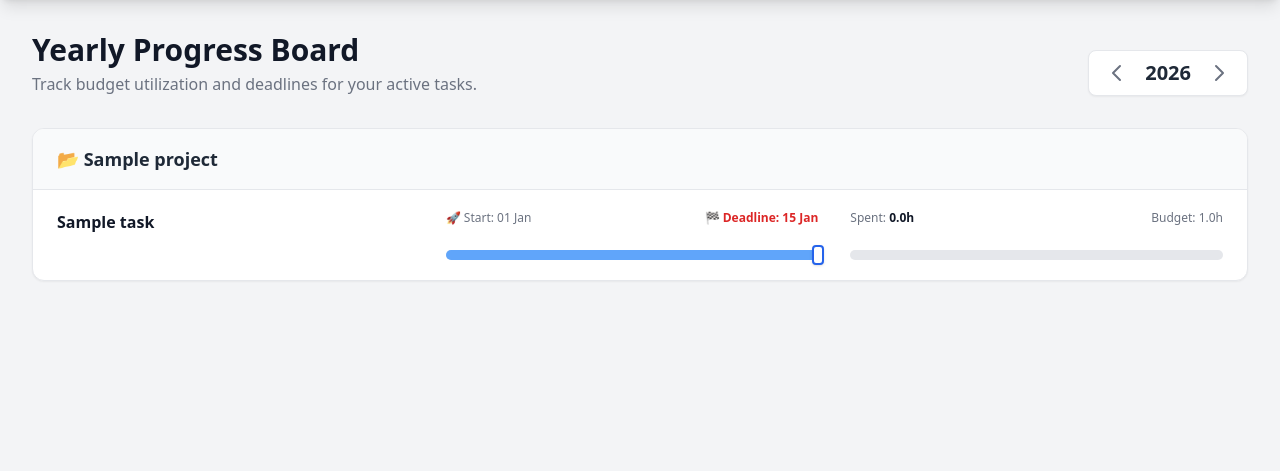
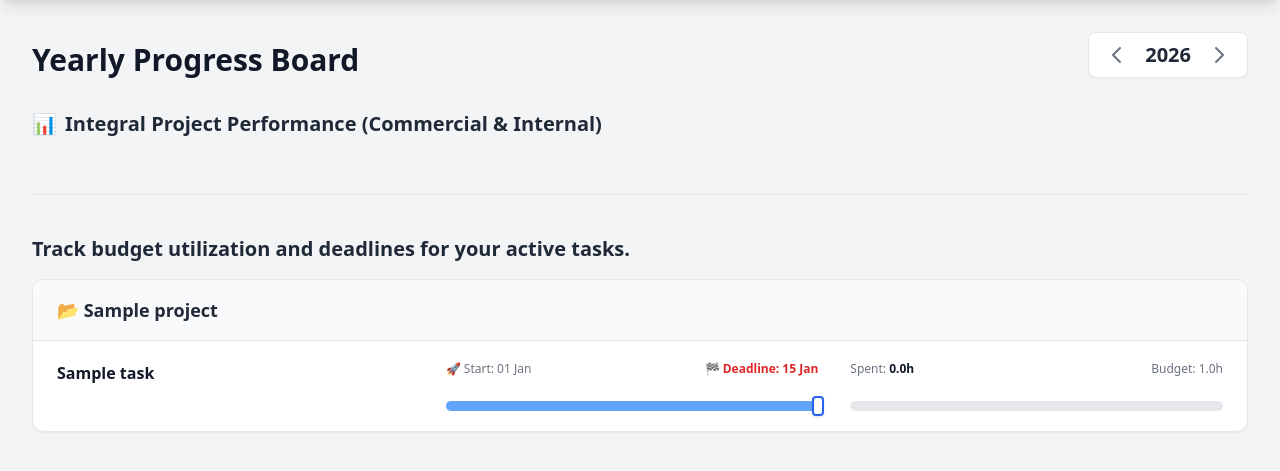
Before and after one commit to OleksanderShevchenko/MyProjectsManager, a Django app: page /progress/ in a window 1280 px wide. Shown: the part 64-535 px from the top of the page. Run offline with Django 5.2, Linux system fonts and the light colour scheme; a user stored in the database is signed in; tables that the repository leaves empty hold one stand-in row (values such as "Sample post"); data that the repository does not hold is empty; some libraries are stand-ins or nearby versions.

Commit message:
Add placeholders for future and past years. Move "Yearly Progress Board" and year switcher to the top. Add integration dashboard per projects - to display project's progress.

```diff
--- a/work_time_reporter/templates/work_time_reporter/progress_dashboard.html
+++ b/work_time_reporter/templates/work_time_reporter/progress_dashboard.html
@@ -1,10 +1,29 @@
 {% extends 'work_time_reporter/base.html' %}
 
 {% block content %}
+<div class="mb-10">
+    {% if year_status == 'past' %}
+        <div class="bg-gray-100 border-l-4 border-gray-500 rounded-r-xl shadow-sm p-6 flex items-start">
+            <div class="text-3xl mr-4">📁</div>
+            <div>
+                <h2 class="text-xl font-bold text-gray-800">Historical Archive</h2>
+                <p class="text-gray-600 mt-1">The year <strong>{{ year }}</strong> is closed. Integral progress is only tracked for active current projects. Below you can find the final statistics and logged hours for individual tasks.</p>
+            </div>
+        </div>
+
+    {% elif year_status == 'future' %}
+        <div class="bg-blue-50 border-l-4 border-blue-400 rounded-r-xl shadow-sm p-6 flex items-start">
+            <div class="text-3xl mr-4">🔭</div>
+            <div>
+                <h2 class="text-xl font-bold text-blue-900">Future Planning</h2>
+                <p class="text-blue-700 mt-1">The year <strong>{{ year }}</strong> has not started yet. Progress tracking will become available when the year begins.</p>
+            </div>
+        </div>
+
+    {% else %}
         <div class="mb-8 flex justify-between items-end">
             <div>
                 <h1 class="text-3xl font-extrabold text-gray-900">Yearly Progress Board</h1>
-        <p class="text-gray-500 mt-1">Track budget utilization and deadlines for your active tasks.</p>
             </div>
 
             <div class="flex items-center space-x-4 bg-white px-4 py-2 rounded-lg border border-gray-200 shadow-sm">
@@ -16,6 +35,54 @@
                     <svg class="w-6 h-6" fill="none" stroke="currentColor" viewBox="0 0 24 24"><path stroke-linecap="round" stroke-linejoin="round" stroke-width="2" d="M9 5l7 7-7 7"></path></svg>
                 </a>
             </div>
+        </div>
+        <h2 class="text-xl font-bold text-gray-800 mb-4 flex items-center">
+            <span class="mr-2">📊</span> Integral Project Performance (Commercial & Internal)
+        </h2>
+        <div class="grid grid-cols-1 gap-4">
+            {% for item in integral_data %}
+            <div class="bg-white p-6 rounded-xl border-2 border-gray-100 shadow-sm">
+                <div class="flex flex-col md:flex-row md:items-center justify-between mb-4">
+                    <div class="mb-2 md:mb-0">
+                        <span class="text-xs font-bold uppercase tracking-wider text-indigo-500">{{ item.project.get_project_type_display }}</span>
+                        <h3 class="text-lg font-extrabold text-gray-900">{{ item.project.name }}</h3>
+                    </div>
+                    <div class="text-right">
+                        <span class="text-sm font-medium {% if item.is_overbudget %}text-red-600{% else %}text-gray-500{% endif %}">
+                            Total Spent: <strong>{{ item.spent|floatformat:1 }}</strong> / {{ item.budget|floatformat:1 }}h
+                        </span>
+                    </div>
+                </div>
+
+                <div class="grid grid-cols-1 md:grid-cols-2 gap-8">
+                    <div>
+                        <div class="flex justify-between text-xs mb-1 text-gray-400 font-medium">
+                            <span>Project Timeline</span>
+                            <span>{{ item.time_pct|floatformat:0 }}%</span>
+                        </div>
+                        <div class="relative w-full h-3 bg-gray-100 rounded-full">
+                            <div class="h-full bg-blue-500 rounded-full" style="width: {{ item.time_pct }}%"></div>
+                        </div>
+                    </div>
+
+                    <div>
+                        <div class="flex justify-between text-xs mb-1 text-gray-400 font-medium">
+                            <span>Budget Utilization</span>
+                            <span>{{ item.budget_pct|floatformat:0 }}%</span>
+                        </div>
+                        <div class="w-full h-3 bg-gray-100 rounded-full overflow-hidden">
+                            <div class="h-full {% if item.is_overbudget %}bg-red-500{% else %}bg-green-500{% endif %} rounded-full" style="width: {{ item.budget_pct }}%"></div>
+                        </div>
+                    </div>
+                </div>
+            </div>
+            {% endfor %}
+        </div>
+    </div>
+
+    <hr class="border-gray-200 mb-10">
+    <div>
+        <h2 class="text-xl font-bold text-gray-800 mb-4 flex items-center">Track budget utilization and deadlines for your active tasks.</h2>
     </div>
 
     <div class="space-y-6">
@@ -87,5 +154,6 @@
             <p class="text-gray-500 text-lg">No active projects or logged hours found for {{ year }}.</p>
         </div>
         {% endfor %}
+    {% endif %}
 </div>
 {% endblock %}
```
Lines whose indentation alone changed are shown as unchanged.
